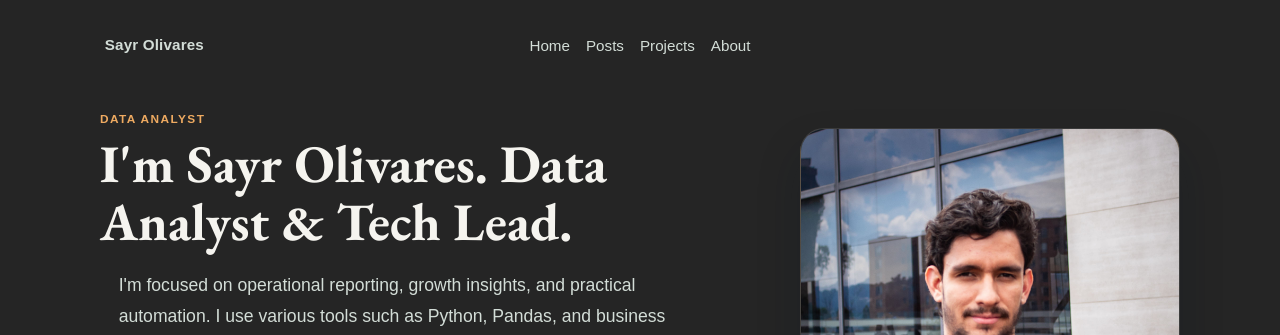
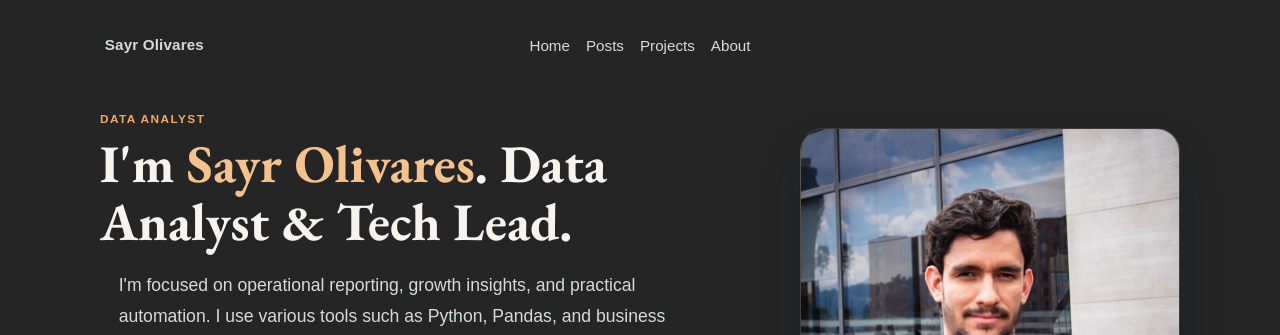
Before and after one commit to sayrolivares/sayrolivares.github.io, a Jekyll site: the page built from index.html, in a window 1280 px wide. Shown: the top 335 px of the page. Built offline with Jekyll 4.4.1, drawn with Linux system fonts in a browser that asks for light colours; some web fonts are replaced.

Commit message:
Eliminated unused CSS

```diff
--- a/css/style.css
+++ b/css/style.css
@@ -37,10 +37,6 @@
 
     /* Shared shadow token to keep elevation consistent across components. */
     --shadow: 0 24px 40px rgba(12, 24, 34, 0.25);
-
-    /* Desktop sections subtract the shell/header chrome so one section fits
-       within a laptop viewport instead of overflowing past the fold. */
-    --desktop-section-offset: clamp(5.75rem, 7vw, 7rem);
 
     /* Typographic system: serif for headings, sans for interface/body text. */
     --font-title: "EB Garamond", serif;
@@ -307,6 +303,17 @@ h1 {
     max-width: 100%;
 }
 
+.hero-name-link,
+.hero-name-link:visited {
+    color: color-mix(in srgb, var(--accent) 72%, white 28%);
+    text-decoration: none;
+    transition: color 180ms ease;
+}
+
+.hero-name-link:hover {
+    color: color-mix(in srgb, var(--accent) 84%, white 16%);
+}
+
 /* Common supporting paragraph style for hero and archive intros. */
 .hero-copy {
     margin: 1.2rem auto 0;
@@ -894,14 +901,6 @@ h1 {
     color: var(--ink);
 }
 
-.site-footer__copy {
-    margin: 0;
-    color: var(--muted-ink);
-    line-height: 1.6;
-    max-width: 28ch;
-    font-size: 0.95rem;
-}
-
 .site-footer__list {
     list-style: none;
     margin: 0;
@@ -930,39 +929,6 @@ h1 {
     display: inline-flex;
     margin-top: 0.1rem;
     font-weight: 700;
-}
-
-.site-footer__socials {
-    list-style: none;
-    margin: 0.2rem 0 0;
-    padding: 0;
-    display: flex;
-    flex-wrap: wrap;
-    gap: 0.45rem;
-}
-
-.site-footer__socials li {
-    margin: 0;
-}
-
-.site-footer__socials a {
-    display: inline-flex;
-    align-items: center;
-    justify-content: center;
-    width: 34px;
-    height: 34px;
-    padding: 0;
-    border: 1px solid rgba(255, 255, 255, 0.12);
-    border-radius: 10px;
-    background: rgba(255, 255, 255, 0.03);
-    transition: color 180ms ease, border-color 180ms ease, background-color 180ms ease, transform 180ms ease;
-}
-
-.site-footer__socials a:hover {
-    color: var(--accent);
-    border-color: rgba(238, 170, 97, 0.32);
-    background: rgba(238, 170, 97, 0.08);
-    transform: translateY(-1px);
 }
 
 .site-footer__bottom {
--- a/index.html
+++ b/index.html
@@ -13,7 +13,7 @@ shell_class: home-shell
 <section class="hero" id="about">
     <div class="hero-content">
         <p class="label">Data Analyst</p>
-        <h1>I'm Sayr Olivares. Data Analyst & Tech Lead.</h1>
+        <h1>I'm <a class="hero-name-link" href="{{ '/author/sayr-olivares.html' | relative_url }}">Sayr Olivares</a>. Data Analyst & Tech Lead.</h1>
         <p class="hero-copy">
             I'm focused on operational reporting, growth insights, and practical automation. I use various tools such as Python, Pandas, and business context to turn raw information into analysis teams can actually use.
         </p>
```
